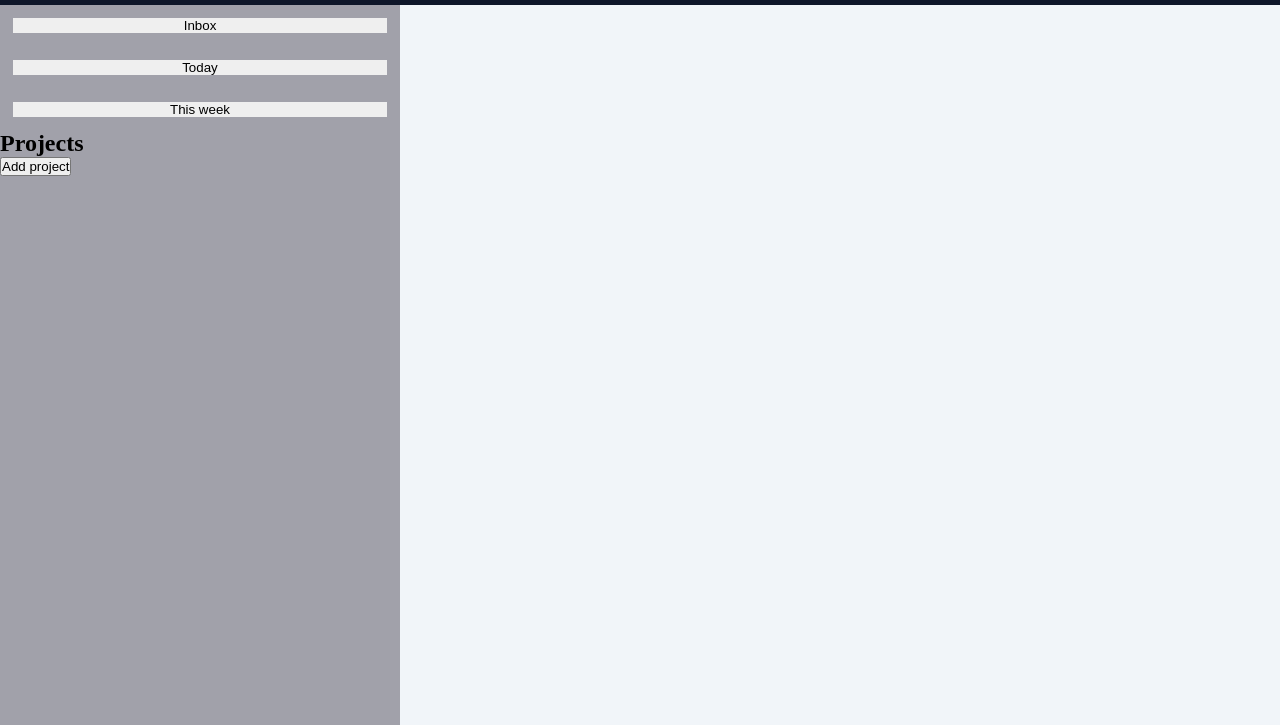
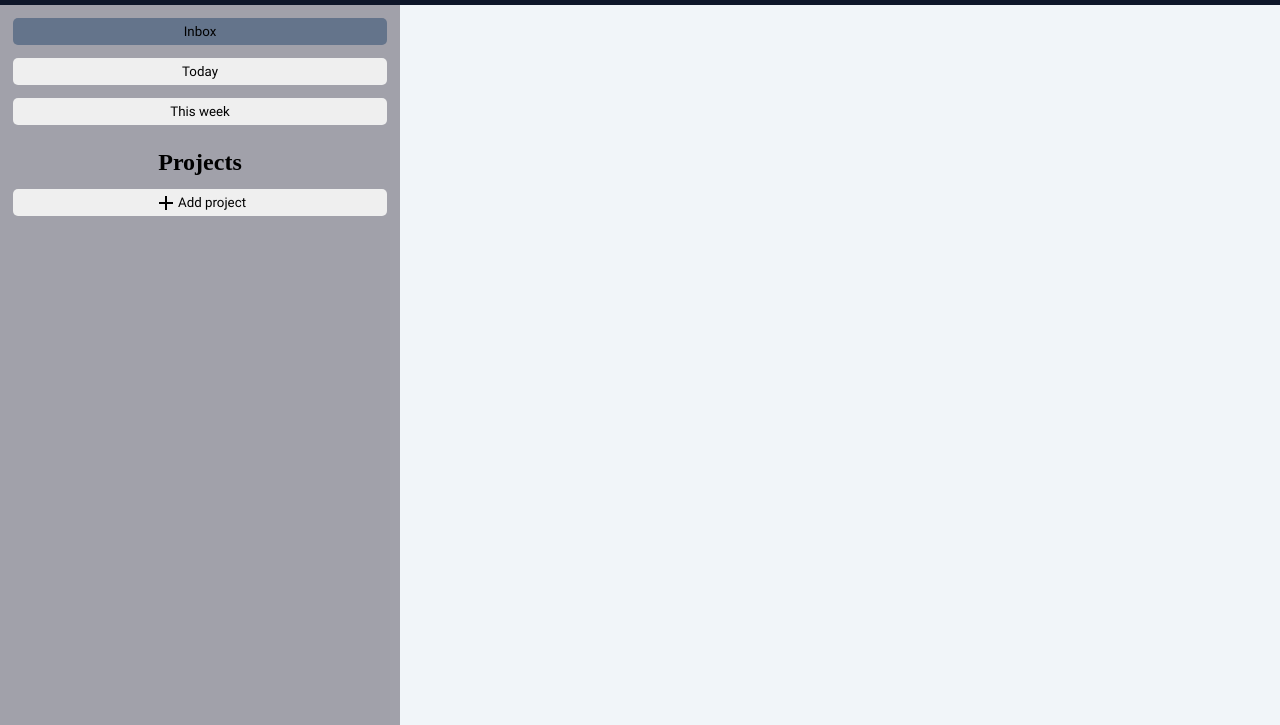
Before and after one commit to AkioKane/to-do, a website built with webpack: page src/index.html in a window 1280 px wide. Shown: the part 75-800 px from the top of the page. Built offline with nearby package versions, Linux system fonts and the light colour scheme.

Commit message:
Add panel btns style and reaction in

```diff
--- a/src/buttons.js
+++ b/src/buttons.js
@@ -1,3 +1,28 @@
 function activeButton() {
-  const buttons = document.querySelectorAll(".item")
+  const buttons = document.querySelectorAll(".btn-item")
+  const inbox = document.querySelector("#inbox")
+  const today = document.querySelector("#today")
+  const week = document.querySelector("#week")
+
+  // default active btn
+  inbox.classList.add("active")
+
+  buttons.forEach(button => {
+    button.addEventListener("mousedown", () => {
+        if (inbox.classList.contains("active")) {
+          inbox.classList.remove("active")
+        }
+        else if (today.classList.contains("active")) {
+          today.classList.remove("active")
+        }
+        else if (week.classList.contains("active")) {
+          week.classList.remove("active")
+        }
+        button.classList.add("active")
+    })
+  });
 }
+
+module.exports = {
+  activeButton,
+}
--- a/src/index.html
+++ b/src/index.html
@@ -15,22 +15,27 @@
     <div id="content">
       <div class="panel">
         <div class="container">
-          <button class="btn-item">Inbox</button>
-          <button class="btn-item">Today</button>
-          <button class="btn-item">This week</button>
+          <button id="inbox" class="btn-item">
+            <span>Inbox</span>
+          </button>
+          <button id="today" class="btn-item">
+            <span>Today</span>
+          </button>
+          <button id="week" class="btn-item">
+            <span>This week</span>
+          </button>
 
           <h2>Projects</h2>
-          <button class="add-project">Add project</button>
+          <button class="add-project">
+            <img src="./assets/add.svg" alt="add">
+            <span>Add project</span>
+          </button>
 
           <div class="added-project"></div>
         </div>
       </div>
       <div class="container-projects"></div>
     </div>
-
-
-
-
   </div>
 
 </body>
--- a/src/index.js
+++ b/src/index.js
@@ -1,4 +1,11 @@
 import "./style.css"
 import "./assets/add.svg"
+import { activeButton } from "./buttons"
 
 const content = document.getElementById("content")
+
+function start() {
+  activeButton()
+}
+
+start()
--- a/src/style.css
+++ b/src/style.css
@@ -1,11 +1,12 @@
 @font-face {
   font-family: "Roboto";
-  src: url("./fonts/Roboto/Roboto-Bold.ttf");
+  src: url("./fonts/Roboto/Roboto-Regular.ttf");
 }
 
 :root {
   --bg-color: #f1f5f9;
   --btn-active: #a1a1aa;
+  --btn-margin: 1em;
 }
 
 * {
@@ -45,21 +46,55 @@ header h1:hover {
 }
 
 .panel {
+  text-align: center;
   background-color: #a1a1aa;
   max-width: 400px;
   min-width: 200px;
 }
 
 .container > .btn-item {
-  margin: 1em;
-  width: calc(100% - 2em);
+  display: flex;
+  justify-content: center;
+  align-items: center;
+  margin: var(--btn-margin);
+  margin-bottom: 0;
+  width: calc(100% - var(--btn-margin)*2);
   border: none;
+  border-radius: 5px;
+  height: 2em;
+  transition: all 0.2s ease;
+  font-family: "Roboto", sans-serif;
 }
 
-.container .btn-item:active {
-  background-color: gray;
+.container .btn-item:hover {
+  background-color: #64748b;
 }
 
+
 .btn-item.active {
-  background-color: gray;
+  background-color: #64748b;
 }
+
+.container h2 {
+  display: flex;
+  margin-top: 1em;
+  justify-content: center;
+}
+
+.add-project {
+  display: flex;
+  justify-content: center;
+  align-items: center;
+  margin: var(--btn-margin);
+  margin-bottom: 0;
+  width: calc(100% - var(--btn-margin)*2);
+  border: none;
+  border-radius: 5px;
+  height: 2em;
+  transition: all 0.2s ease;
+  font-family: "Roboto", sans-serif;
+}
+
+.container .add-project:hover {
+  background-color: #d9f99d;
+}
```
Also changed, not shown: dist/fonts/Roboto-Bold.ttf (deleted), dist/fonts/Roboto-Regular.ttf (added), dist/index.html, dist/main.bundle.js.
